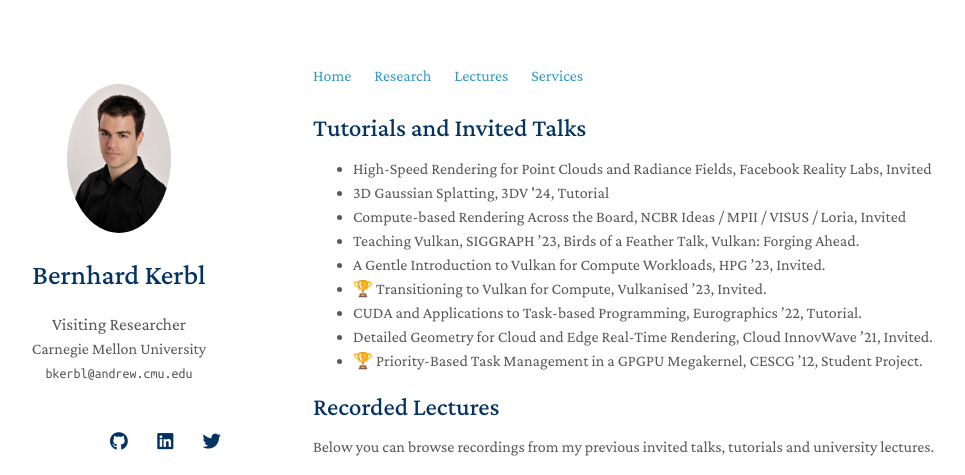
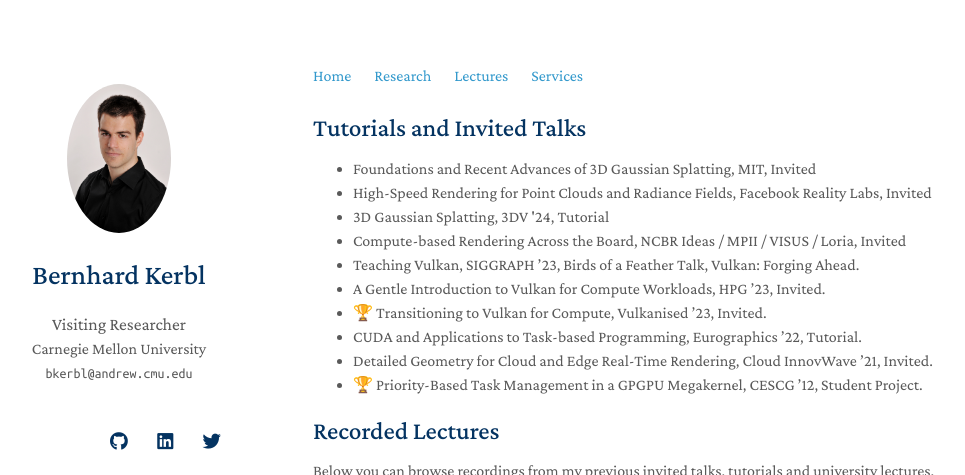
Before and after one commit to Snosixtyboo/snosixtyboo.github.io, a Jekyll site: the page built from lectures.md, in a window 1280 px wide, cut to the strip 0-475 px from the top of the page. Shown: the whole strip, without its empty margins (157-1122 px from the left). Built offline with Jekyll 4.4.1, drawn with Linux system fonts in a browser that asks for light colours; nearby versions of some CDN libraries; a style sheet for code colours, icons or effects is not loaded; our own code applies the rules of GitHub Pages for plain Markdown files.

Commit message:
new talk

```diff
--- a/lectures.md
+++ b/lectures.md
@@ -5,6 +5,7 @@ layout: homepage
 ## Tutorials and Invited Talks
 
 <ul style="margin:0 0 20px;">
+  <li>Foundations and Recent Advances of 3D Gaussian Splatting, MIT, Invited</li>
   <li>High-Speed Rendering for Point Clouds and Radiance Fields, Facebook Reality Labs, Invited</li>
   <li>3D Gaussian Splatting, 3DV '24, Tutorial</li>
   <li>Compute-based Rendering Across the Board, NCBR Ideas / MPII / VISUS / Loria, Invited</li>
```
